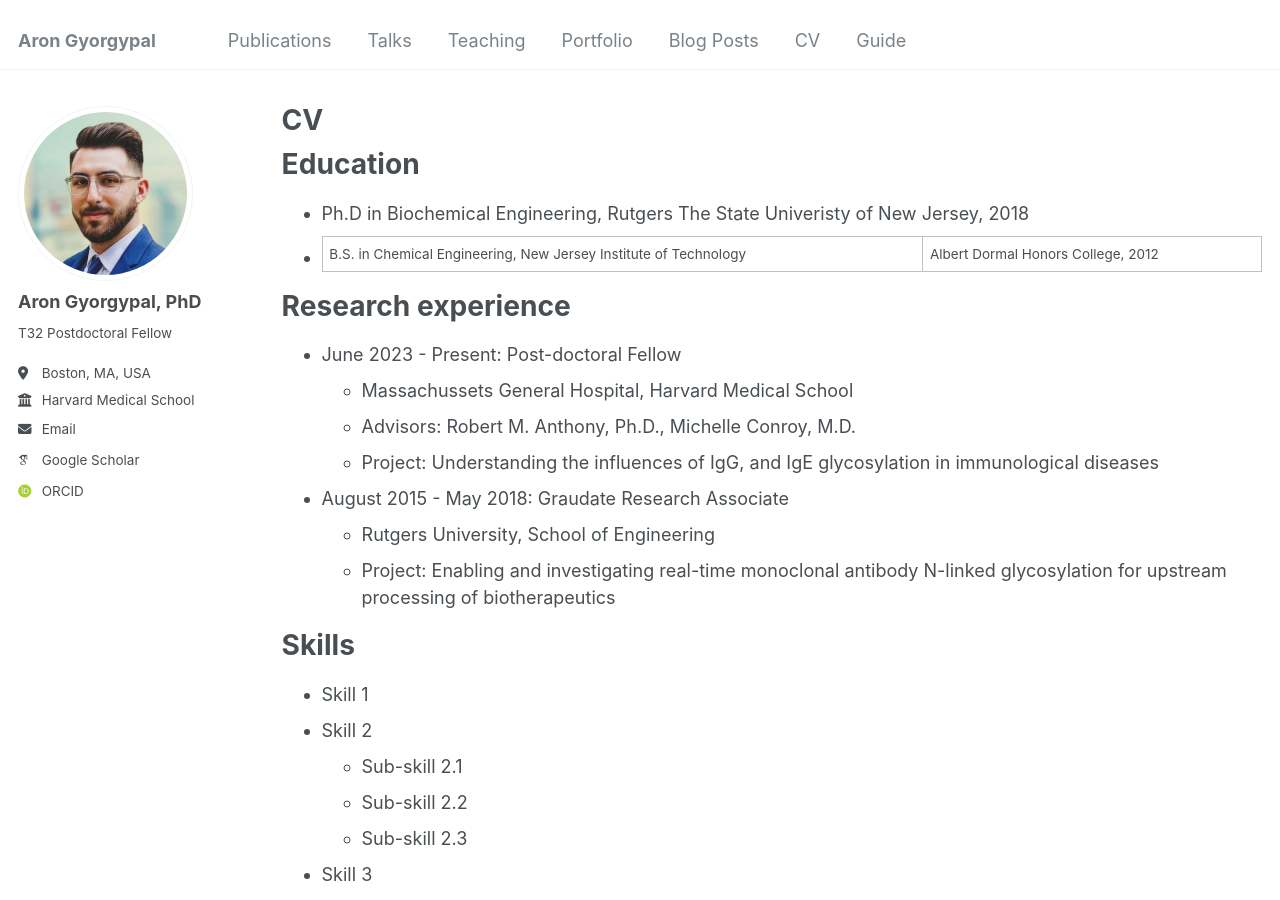
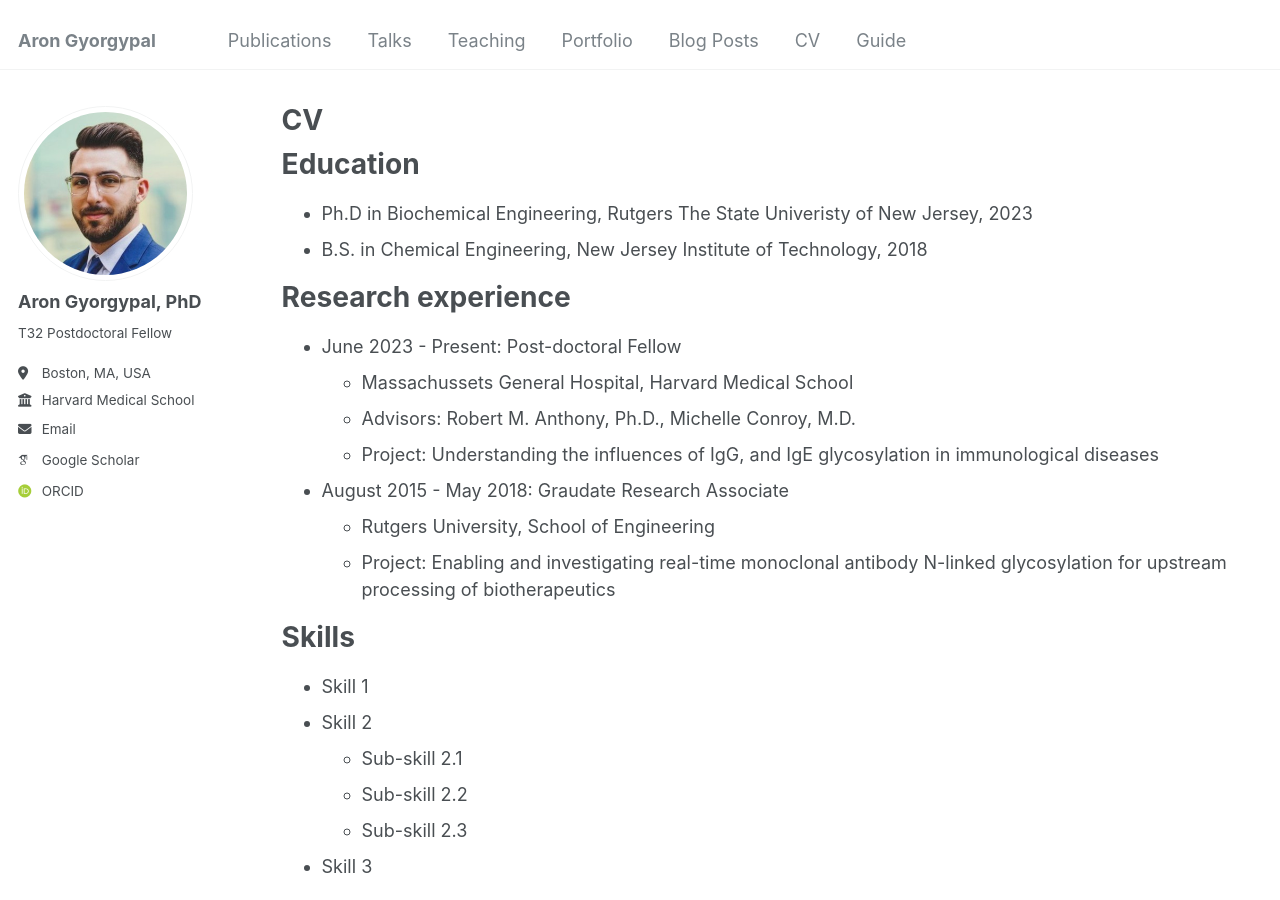
Before and after one commit to AGyorgypal/AGyorgypal.github.io, a Jekyll site: the page built from _pages/cv.md, in a window 1280 px wide and 900 px high. Built offline with Jekyll 4.4.1, drawn with Linux system fonts in a browser that asks for light colours; some web fonts are replaced.

Commit message:
Update cv.md

```diff
--- a/_pages/cv.md
+++ b/_pages/cv.md
@@ -11,8 +11,8 @@ redirect_from:
 
 Education
 ======
-* Ph.D in Biochemical Engineering, Rutgers The State Univeristy of New Jersey, 2018
-* B.S. in Chemical Engineering, New Jersey Institute of Technology | Albert Dormal Honors College, 2012
+* Ph.D in Biochemical Engineering, Rutgers The State Univeristy of New Jersey, 2023
+* B.S. in Chemical Engineering, New Jersey Institute of Technology, 2018
 
 Research experience
 ======
```
